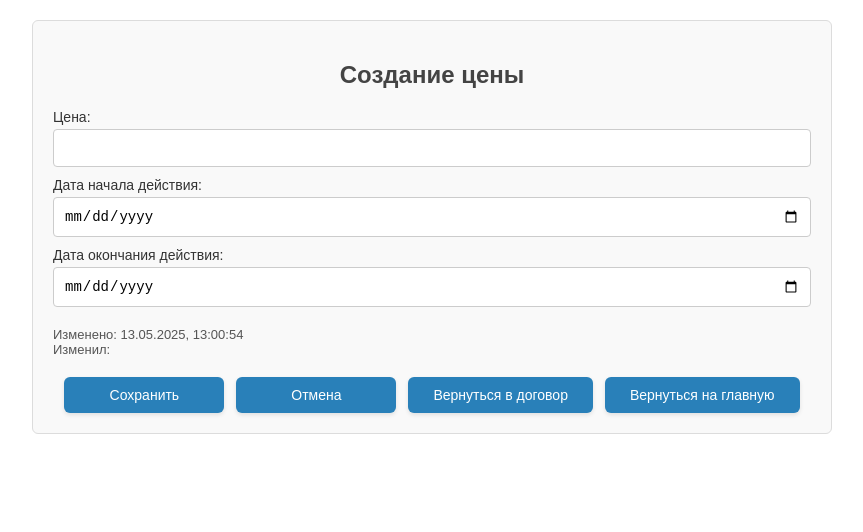
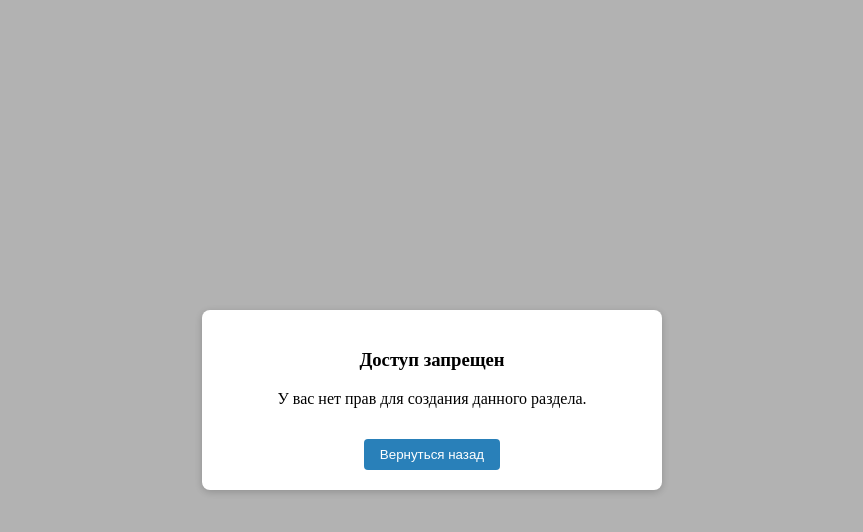
Before and after one commit to DashaKarpova/Karpova_diplom, a React (Create React App) app in the folder karpova_diplom_frontend/: page /contract/1/prices in a window 1280 px wide. Shown: the top 532 px of the page, without its empty margins (208-1071 px from the left). Built offline with nearby package versions, Linux system fonts and the light colour scheme.

Commit message:
access for users

```diff
--- a/karpova_diplom_frontend/src/pages/CreateContractPage.jsx
+++ b/karpova_diplom_frontend/src/pages/CreateContractPage.jsx
@@ -5,6 +5,7 @@ import { getObjects } from '../api/objects';  // Добавляем импорт
 import { createContract } from '../api/contracts';
 import { useNavigate } from 'react-router-dom';
 import './ContractForm.css';
+import CheckAdminAccess from '../utils/checkAdminAccess';
 
 function CreateContractPage() {
   const [contractors, setContractors] = useState([]);
@@ -27,11 +28,19 @@ function CreateContractPage() {
     finished: false,
   });
 
+
   useEffect(() => {
     getContractors().then(setContractors);
     getLicenses().then(setLicenses);
     getObjects().then(setObjects);  // Получаем список объектов
   }, []);
+
+  const isAdmin = JSON.parse(localStorage.getItem('admin_role'));
+
+  if (!isAdmin) {
+      return <CheckAdminAccess />;
+  }
+
 
   const handleChange = (e) => {
     const { name, value, type, checked } = e.target;
@@ -71,6 +80,8 @@ function CreateContractPage() {
   const closeModal = () => {
     setIsModalOpen(false);
   };
+
+
 
   return (
     <div className="contract-form-container">
--- a/karpova_diplom_frontend/src/pages/CreatePrices.jsx
+++ b/karpova_diplom_frontend/src/pages/CreatePrices.jsx
@@ -1,21 +1,27 @@
 import React, { useState } from 'react';
 import { useNavigate, useParams } from 'react-router-dom';
-import { createPrice } from '../api/prices'; // <-- не забудь создать файл
+import { createPrice } from '../api/prices';
+import CheckAdminAccess from '../utils/checkAdminAccess';
 import './ContractForm.css';
 
 function CreatePrices() {
 const navigate = useNavigate();
 const { id: contractId } = useParams();
 
-const initialForm = {
+const [form, setForm] = useState({
     price: '',
     valid_from: '',
     valid_to: '',
-    contract_id: contractId
-};
+    contract_id: contractId,
+});
+const [isModalOpen, setIsModalOpen] = useState(false);
 
-const [form, setForm] = useState(initialForm);
-const [isModalOpen, setIsModalOpen] = useState(false);
+
+const isAdmin = JSON.parse(localStorage.getItem('admin_role'));
+
+if (!isAdmin) {
+    return <CheckAdminAccess />;
+}
 
 const handleChange = (e) => {
     const { name, value } = e.target;
@@ -34,7 +40,12 @@ const handleSubmit = async (e) => {
 };
 
 const handleCancel = () => {
-    setForm(initialForm);
+    setForm({
+    price: '',
+    valid_from: '',
+    valid_to: '',
+    contract_id: contractId,
+    });
 };
 
 const closeModal = () => {
@@ -84,15 +95,28 @@ return (
         </div>
 
         <div className="form-meta">
-        Изменено: {new Date().toLocaleString('ru-RU')}<br />
+        Изменено: {new Date().toLocaleString('ru-RU')}
+        <br />
         Изменил: {localStorage.getItem('fullName')}
         </div>
 
         <div className="form-actions">
-        <button type="submit" className="create-button">Сохранить</button>
-        <button type="button" onClick={handleCancel} className="cancel-button">Отмена</button>
-        <button type="button" onClick={() => navigate(-1)} className="back-button">Вернуться в договор</button>
-        <button type="button" onClick={() => navigate('/main')} className="go-to-main-button">Вернуться на главную</button>
+        <button type="submit" className="create-button">
+            Сохранить
+        </button>
+        <button type="button" onClick={handleCancel} className="cancel-button">
+            Отмена
+        </button>
+        <button type="button" onClick={() => navigate(-1)} className="back-button">
+            Вернуться в договор
+        </button>
+        <button
+            type="button"
+            onClick={() => navigate('/main')}
+            className="go-to-main-button"
+        >
+            Вернуться на главную
+        </button>
         </div>
     </form>
 
@@ -100,7 +124,9 @@ return (
         <div className="modal-overlay">
         <div className="modal-content">
             <h3>Цена успешно сохранена!</h3>
-            <button onClick={closeModal} className="close-modal-btn">Закрыть</button>
+            <button onClick={closeModal} className="close-modal-btn">
+            Закрыть
+            </button>
         </div>
         </div>
     )}
--- a/karpova_diplom_frontend/src/pages/Services.jsx
+++ b/karpova_diplom_frontend/src/pages/Services.jsx
@@ -5,10 +5,12 @@ import { getArticles } from '../api/article';
 import { getOperations } from '../api/operation';
 import { createService } from '../api/services';
 import './ContractForm.css';
+import CheckAdminAccess from '../utils/checkAdminAccess';
 
 function ServicesPage() {
 const navigate = useNavigate();
-  const { id: contractId } = useParams(); // <-- получаем ID договора из URL
+
+const { id: contractId } = useParams(); // <-- получаем ID договора из URL
 
 const [resources, setResources] = useState([]);
 const [articles, setArticles] = useState([]);
@@ -28,7 +30,10 @@ const initialForm = {
     contract_id: contractId // <-- передаём как часть тела и для запроса
 };
 
+
+
 const [form, setForm] = useState(initialForm);
+
 
 useEffect(() => {
     const fetchData = async () => {
@@ -50,6 +55,13 @@ useEffect(() => {
 
     fetchData();
 }, []);
+
+const isAdmin = JSON.parse(localStorage.getItem('admin_role'));
+
+if (!isAdmin) {
+    return <CheckAdminAccess />;
+}
+
 
 const handleChange = (e) => {
     const { name, value } = e.target;
--- /dev/null
+++ b/karpova_diplom_frontend/src/utils/checkAdminAccess.jsx
@@ -0,0 +1,23 @@
+import React from 'react';
+import { useNavigate } from 'react-router-dom';
+import '../pages/ContractForm.css';
+
+export default function CheckAdminAccess() {
+const navigate = useNavigate();
+
+return (
+    <div className="modal-overlay">
+    <div className="modal-content">
+        <h3>Доступ запрещен</h3>
+        <p>У вас нет прав для создания данного раздела.</p>
+        <button
+        type="button"
+        onClick={() => navigate(-1)}
+        className="close-modal-btn"
+        >
+        Вернуться назад
+        </button>
+    </div>
+    </div>
+);
+}
```
Also changed, not shown: karpova_diplom_frontend/src/components/PricesChart.jsx (line endings or trailing spaces), 1 other file (tests, documents, lock files or other folders).
